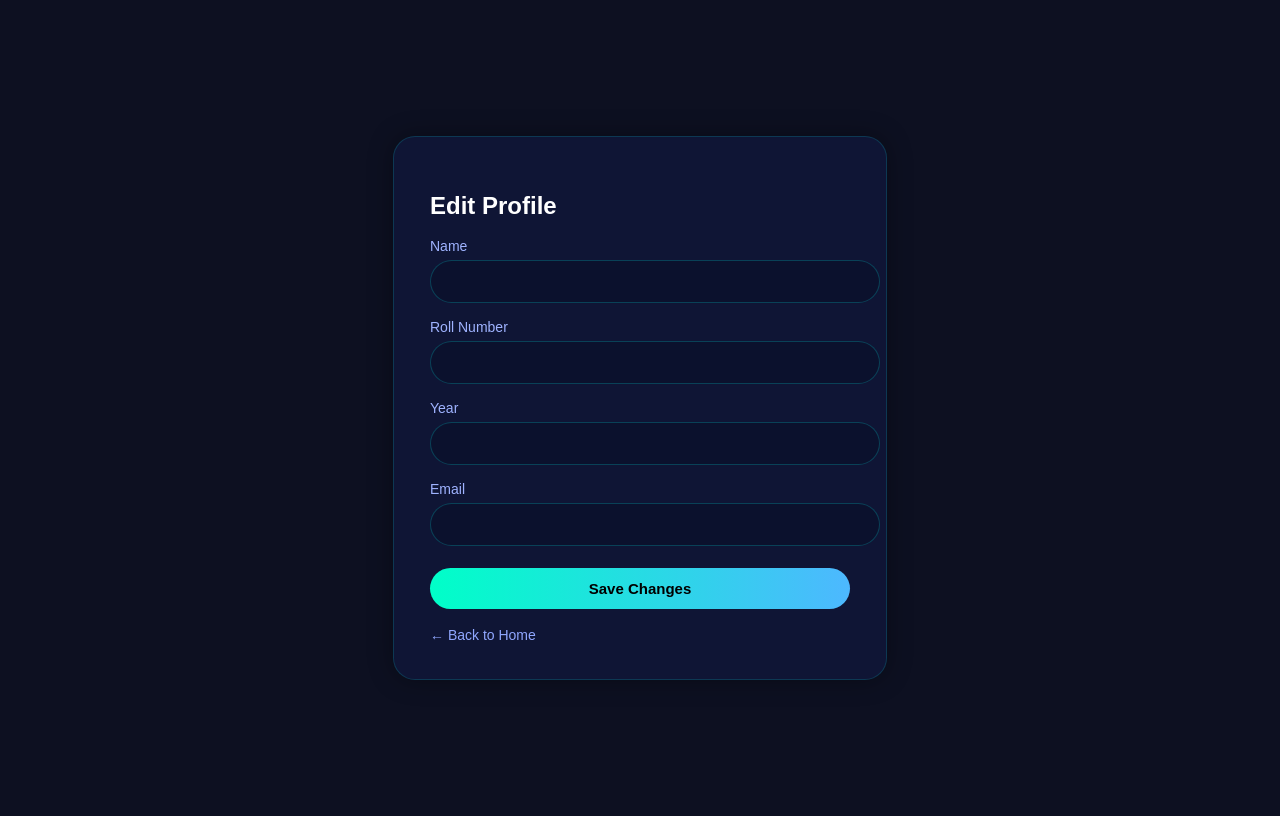
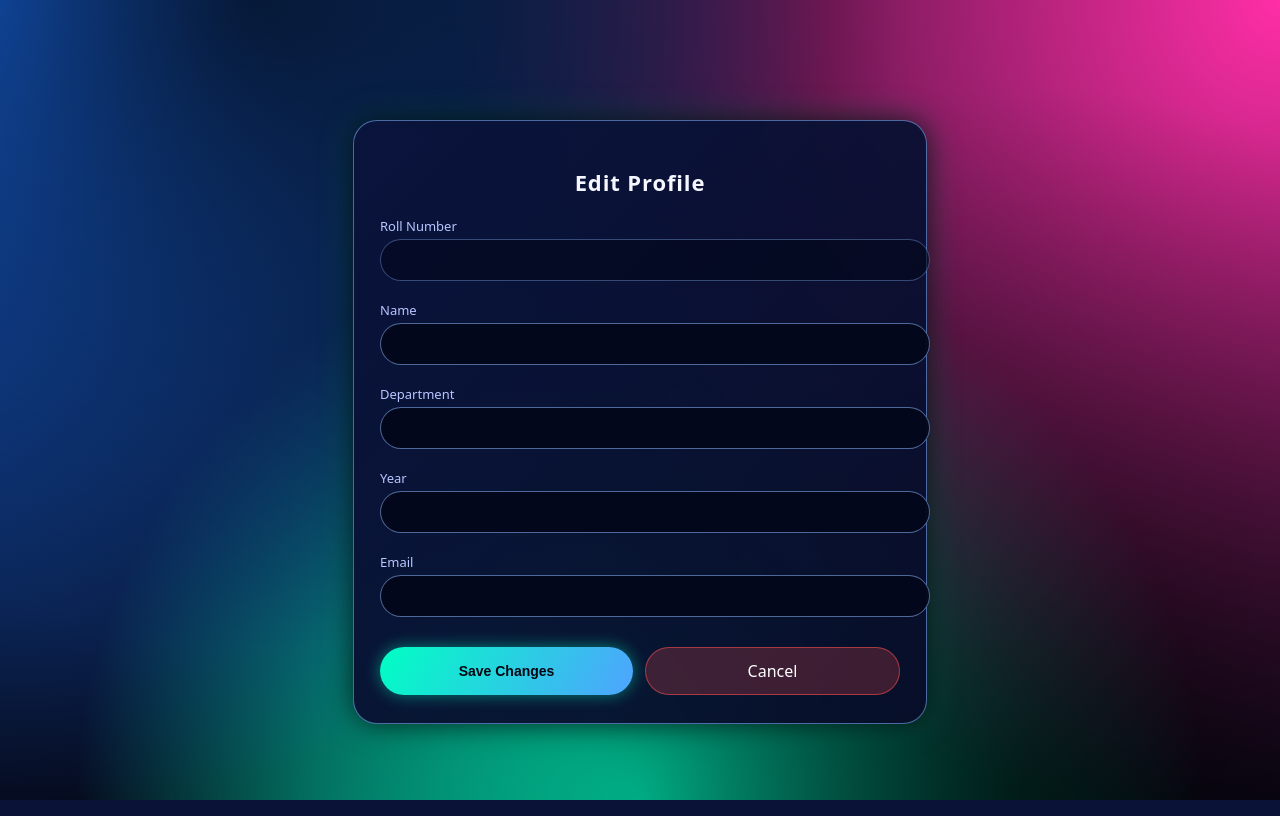
Before and after one commit to atisht080604/Ai-powered-student-assistant-chatbot, a Flask app: template templates/user/edit_profile.html in a window 1280 px wide. Run offline with Flask 3, Linux system fonts and the light colour scheme; the template is opened without the code that fills it, so the values that code supplies are empty; parts of the project's set-up code (start-up, migrations or seed data) failed here and were passed over.

Commit message:
Add profile section for user 21-12-2025

```diff
--- a/static/css/edit_profile.css
+++ b/static/css/edit_profile.css
@@ -1,92 +1,164 @@
-/* ---------- Global Auth Background ---------- */
-.auth-body {
-    background: #0d1021;
-    min-height: 100vh;
-    display: flex;
-    align-items: center;
-    justify-content: center;
-    font-family: "Poppins", sans-serif;
-    color: #dfe6ff;
+/* ================= PROFILE PAGE ================= */
+
+/* ================= BACKGROUND ================= */
+
+body {
+    font-family: "Poppins", system-ui, -apple-system, BlinkMacSystemFont, sans-serif;
+    color: #f5f6ff;
+    overflow-x: hidden;
+    position: relative;
 }
 
-/* ---------- Card ---------- */
-.auth-card {
-    width: 420px;
-    padding: 36px;
-    background: #0f1535;
-    border-radius: 22px;
-    border: 1px solid rgba(0, 255, 255, 0.15);
-    box-shadow: 0 0 25px rgba(0, 0, 0, 0.35);
+/* Animated gradient background */
+.bg-gradient {
+    position: fixed;
+    inset: 0;
+    background:
+        radial-gradient(circle at 0% 0%, #1a73ff 0, transparent 55%),
+        radial-gradient(circle at 100% 0%, #ff2ea6 0, transparent 55%),
+        radial-gradient(circle at 50% 100%, #00ffc3 0, transparent 55%),
+        #050818;
+    animation: moveGradient 18s ease-in-out infinite alternate;
+    z-index: -2;
+}
+
+@keyframes moveGradient {
+    0% {
+        background-position: 0% 0%, 100% 0%, 50% 100%;
+    }
+    100% {
+        background-position: 20% 10%, 80% 0%, 50% 90%;
+    }
+}
+
+/* Dark overlay for depth */
+body::before {
+    content: "";
+    position: fixed;
+    inset: 0;
+    background:
+        radial-gradient(circle at 20% 0, rgba(0, 0, 0, 0.7), transparent 50%),
+        radial-gradient(circle at 80% 100%, rgba(0, 0, 0, 0.7), transparent 55%);
+    z-index: -1;
+    pointer-events: none;
+}
+
+
+.profile-container {
+    max-width: 520px;
+    margin: 120px auto 60px;
+    padding: 28px 26px;
+
+    background: linear-gradient(
+        135deg,
+        rgba(10, 20, 60, 0.96),
+        rgba(7, 12, 40, 0.94)
+    );
+
+    border-radius: 24px;
+    border: 1px solid rgba(132, 179, 255, 0.55);
+
+    box-shadow:
+        0 0 30px rgba(0, 0, 0, 0.8),
+        0 0 40px rgba(0, 255, 204, 0.18);
 }
 
 /* Title */
-.auth-card h2 {
-    font-size: 24px;
-    margin-bottom: 18px;
-    color: #ffffff;
+.profile-container h2 {
+    text-align: center;
+    margin-bottom: 20px;
+
+    font-size: 22px;
+    font-weight: 600;
+    letter-spacing: 0.04em;
 }
 
-/* ---------- Form Labels ---------- */
-label {
+/* Labels */
+.profile-container label {
     display: block;
-    margin-bottom: 6px;
-    font-size: 14px;
-    color: #9fb3ff;
+    margin: 8px 0 4px;
+
+    font-size: 13px;
+    color: #b9c6ff;
 }
 
-/* ---------- Input Fields ---------- */
-input {
+/* Inputs */
+.profile-container input {
     width: 100%;
     padding: 12px 14px;
-    margin-bottom: 16px;
-    background: #0b112d;
-    border: 1px solid rgba(0, 255, 255, 0.20);
-    border-radius: 25px;
-    color: #e0e6ff;
-    font-size: 15px;
+    margin-bottom: 12px;
+
+    border-radius: 999px;
+    border: 1px solid rgba(140, 185, 255, 0.55);
+
+    background: rgba(4, 8, 28, 0.96);
+    color: #f5f6ff;
+    font-size: 14px;
     outline: none;
 }
 
-input:focus {
-    border-color: #00ffc3;
-    box-shadow: 0 0 10px rgba(0, 255, 195, 0.4);
+.profile-container input::placeholder {
+    color: #9da9ff;
 }
 
-/* ---------- Button ---------- */
-.auth-btn {
-    width: 100%;
-    margin-top: 6px;
-    padding: 12px 0;
-    font-size: 15px;
-    font-weight: 600;
-    border: none;
-    border-radius: 25px;
-    cursor: pointer;
-    background: linear-gradient(90deg, #00ffc8, #4db8ff);
-    color: #000;
-    transition: 0.2s ease-in-out;
+.profile-container input:focus {
+    border-color: #00ffc3;
+    box-shadow: 0 0 12px rgba(0, 255, 204, 0.45);
 }
 
-.auth-btn:hover {
-    transform: translateY(-2px);
-    box-shadow: 0 0 16px rgba(0, 255, 204, 0.6);
+/* Disabled input (Roll number) */
+.profile-container input:disabled {
+    opacity: 0.65;
+    cursor: not-allowed;
 }
 
-/* ---------- Links ---------- */
-.auth-link {
-    display: block;
-    margin-top: 14px;
-    font-size: 14px;
-    text-decoration: none;
-    color: #90a7ff;
-    transition: 0.2s;
+/* Action buttons */
+.profile-actions {
+    display: flex;
+    gap: 12px;
+    margin-top: 18px;
 }
 
-.auth-link:hover {
-    color: #00ffe4;
+/* Save button */
+.profile-actions button {
+    flex: 1;
+    padding: 12px 0;
+
+    border-radius: 999px;
+    border: none;
+
+    font-size: 14px;
+    font-weight: 600;
+    cursor: pointer;
+
+    background: linear-gradient(120deg, #00ffc3, #4fa3ff);
+    color: #020712;
+
+    box-shadow: 0 0 16px rgba(0, 255, 204, 0.45);
+    transition: 0.2s ease;
 }
 
-/* Back link styling */
-.auth-link.back {
-    margin-top: 18px;
+.profile-actions button:hover {
+    transform: translateY(-1px) scale(1.02);
 }
+
+/* Cancel link */
+.profile-actions a {
+    flex: 1;
+    text-align: center;
+    padding: 12px 0;
+
+    border-radius: 999px;
+    text-decoration: none;
+
+    background: rgba(255, 80, 80, 0.22);
+    border: 1px solid rgba(255, 80, 80, 0.55);
+    color: #fff;
+
+    transition: 0.2s ease;
+}
+
+.profile-actions a:hover {
+    background: rgba(255, 80, 80, 0.45);
+    box-shadow: 0 0 14px rgba(255, 80, 80, 0.55);
+}
--- a/templates/home.html
+++ b/templates/home.html
@@ -17,6 +17,12 @@
 </head>
 
 <body>
+
+    {% if session.get("user_logged_in") %}
+    <a href="{{ url_for('profile.edit_profile') }}" class="profile-fab" title="Edit Profile">
+       <img src="static\images\profile_image.png" style="width: 35px; height: auto;">
+    </a>
+    {% endif %}
 
     {% with messages = get_flashed_messages(with_categories=True) %}
     {% if messages %}
--- a/templates/user/edit_profile.html
+++ b/templates/user/edit_profile.html
@@ -1,25 +1,30 @@
 <!DOCTYPE html>
 <html lang="en">
-
 <head>
     <meta charset="UTF-8">
+    <meta name="viewport" content="width=device-width, initial-scale=1.0">
     <title>Edit Profile</title>
+    <link rel="icon" type="image/png" href="{{ url_for('static', filename='images/student_login.png') }}">
+
     <link rel="stylesheet" href="{{ url_for('static', filename='css/edit_profile.css') }}">
+</head>
+<body>
 
-</head>
+    <div class="profile-container">
+        <h2>Edit Profile</h2>
+        <div class="bg-gradient"></div>
 
-<body class="auth-body">
 
-    <div class="auth-card">
-        <h2>Edit Profile</h2>
+        <form method="POST" action="{{ url_for('profile.update_profile') }}">
 
-        <form method="POST">
+            <label>Roll Number</label>
+            <input type="text" value="{{ student.roll }}" disabled>
 
             <label>Name</label>
             <input type="text" name="name" value="{{ student.name }}" required>
 
-            <label>Roll Number</label>
-            <input type="text" name="roll" value="{{ student.roll }}" required>
+            <label>Department</label>
+            <input type="text" name="department" value="{{ student.department }}" required>
 
             <label>Year</label>
             <input type="number" name="year" value="{{ student.year }}" min="1" max="5" required>
@@ -27,13 +32,11 @@
             <label>Email</label>
             <input type="email" name="email" value="{{ student.email }}" required>
 
-            <button type="submit" class="auth-btn">Save Changes</button>
+            <div class="profile-actions">
+                <button type="submit">Save Changes</button>
+                <a href="{{ url_for('main.home') }}">Cancel</a>
+            </div>
         </form>
-
-        <a href="/" class="auth-link back">← Back to Home</a>
     </div>
-
-
 </body>
-
 </html>
```
Also changed, not shown: controllers/profile_controller.py (+26 -12 lines), models/student_model.py (+16 -8 lines), static/css/home.css (+33 -0 lines), static/images/profile_image.png (added).
